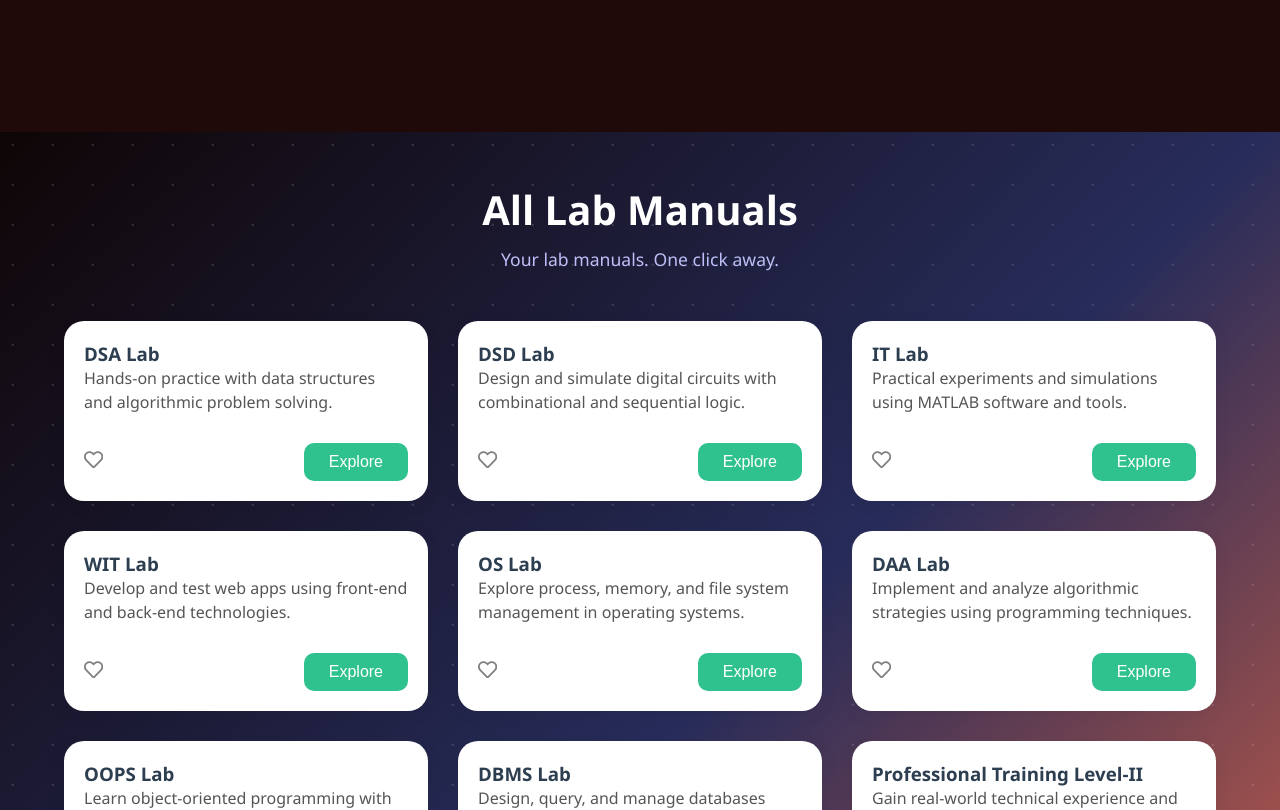
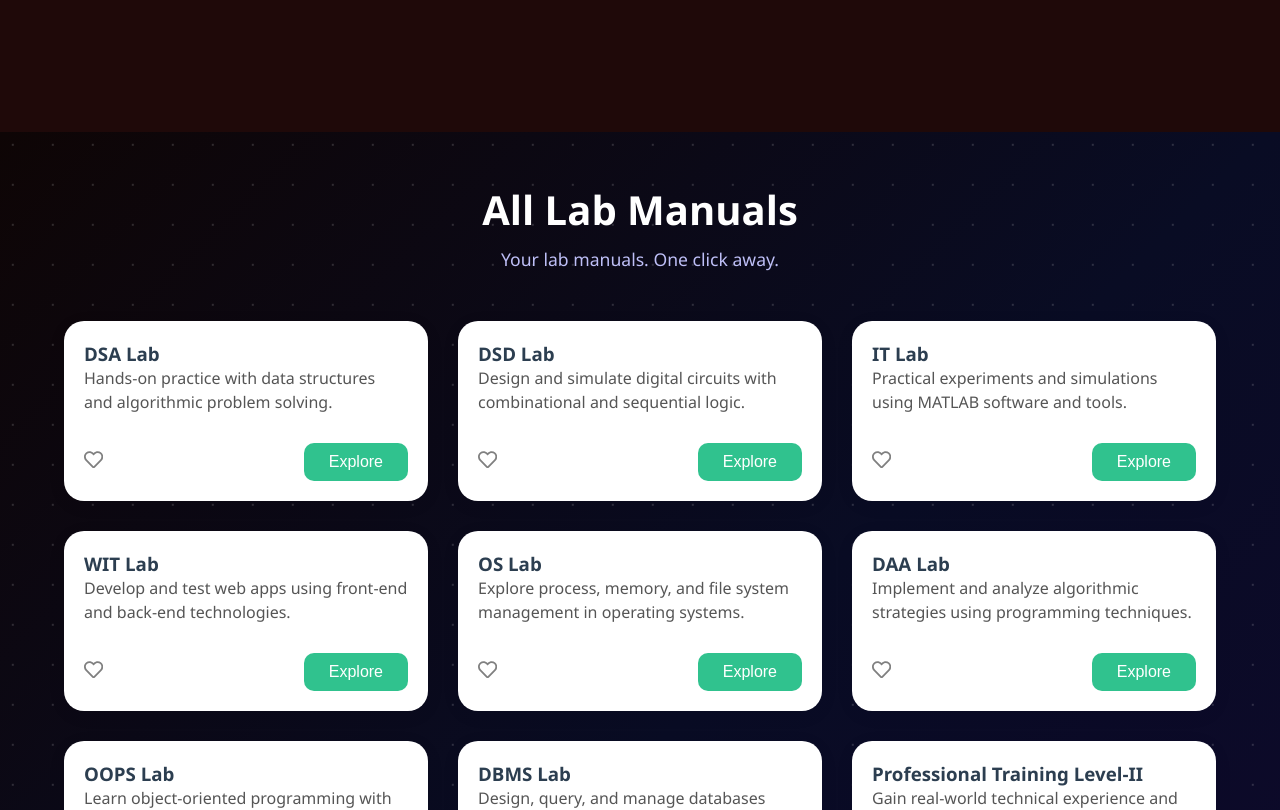
Before and after one commit to Ankita-Gupta2004/AG-Upskill, a React (Create React App) app: page / in a window 1280 px wide. Shown: the part 1540-2350 px from the top of the page. Built offline with nearby package versions, Linux system fonts and the light colour scheme; the HTML template or start-up script is replaced by a standard one.

Commit message:
minor fix

```diff
--- a/src/components/lab.css
+++ b/src/components/lab.css
@@ -23,7 +23,7 @@ body {
   position: absolute;
   inset: 0;
   z-index: -2;
-  background: linear-gradient(135deg, rgb(14, 5, 5), rgb(39, 44, 90), #ff6e40); /* Dark blue to orange */
+  background: linear-gradient(135deg, rgb(14, 5, 5), rgb(9, 12, 36), #0f082d); /* Dark blue to orange */
 }
 
 /* Dotted Overlay with Animation */
```
